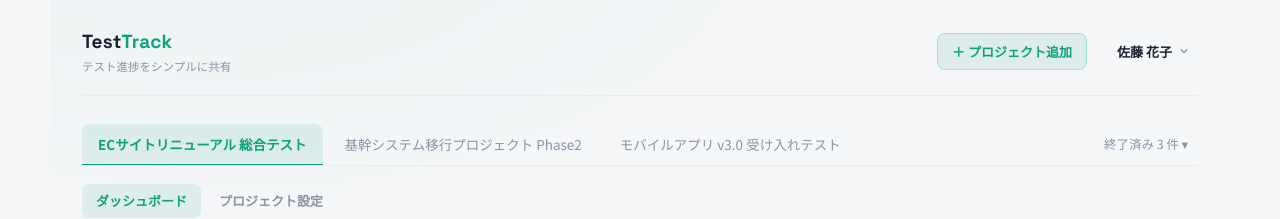
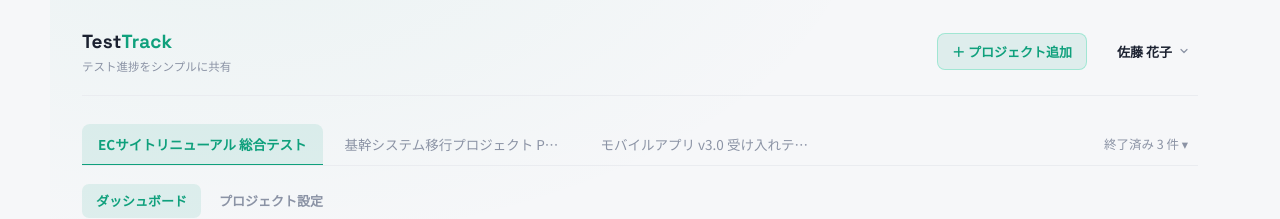
Before and after one commit to hayashi-y-dev/testtrack, a Next.js app in the folder frontend/: page /dashboard in a window 1280 px wide. Shown: the top 219 px of the page. Built offline with nearby package versions, Linux system fonts and the light colour scheme.

Commit message:
style: プロジェクトタブを水平スクロール対応に変更
タブが増えても縮まず、最小幅120px/最大幅250pxを維持
はみ出した部分は水平スクロールで表示

```diff
--- a/frontend/src/app/dashboard/dashboard.module.css
+++ b/frontend/src/app/dashboard/dashboard.module.css
@@ -168,7 +168,23 @@
   display: flex;
   gap: 6px;
   min-width: 0;
-  overflow: hidden;
+  overflow-x: auto;
+  overflow-y: hidden;
+  scrollbar-width: thin;
+  scrollbar-color: var(--border) transparent;
+}
+
+.tabList::-webkit-scrollbar {
+  height: 4px;
+}
+
+.tabList::-webkit-scrollbar-track {
+  background: transparent;
+}
+
+.tabList::-webkit-scrollbar-thumb {
+  background: var(--border);
+  border-radius: 2px;
 }
 
 .tab {
@@ -177,10 +193,11 @@
   padding: 10px 16px;
   cursor: pointer;
   white-space: nowrap;
+  min-width: 120px;
+  max-width: 250px;
   overflow: hidden;
   text-overflow: ellipsis;
-  min-width: 0;
-  flex-shrink: 1;
+  flex-shrink: 0;
   border-radius: 8px 8px 0 0;
   border-bottom: 2px solid transparent;
   margin-bottom: -1px;
@@ -191,7 +208,6 @@
   background: var(--accent-dim);
   font-weight: 700;
   border-bottom: 2px solid var(--accent);
-  flex-shrink: 2;
 }
 
 .tabDragging {
```
